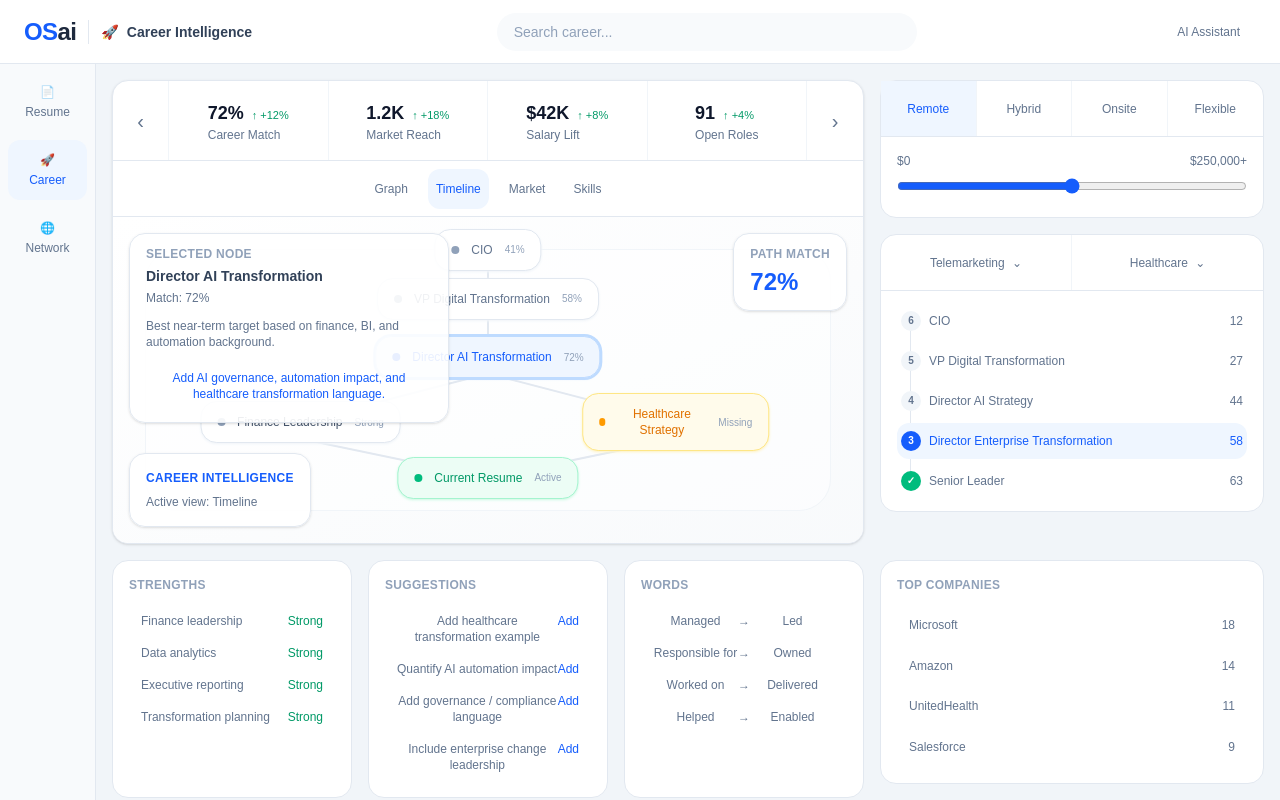
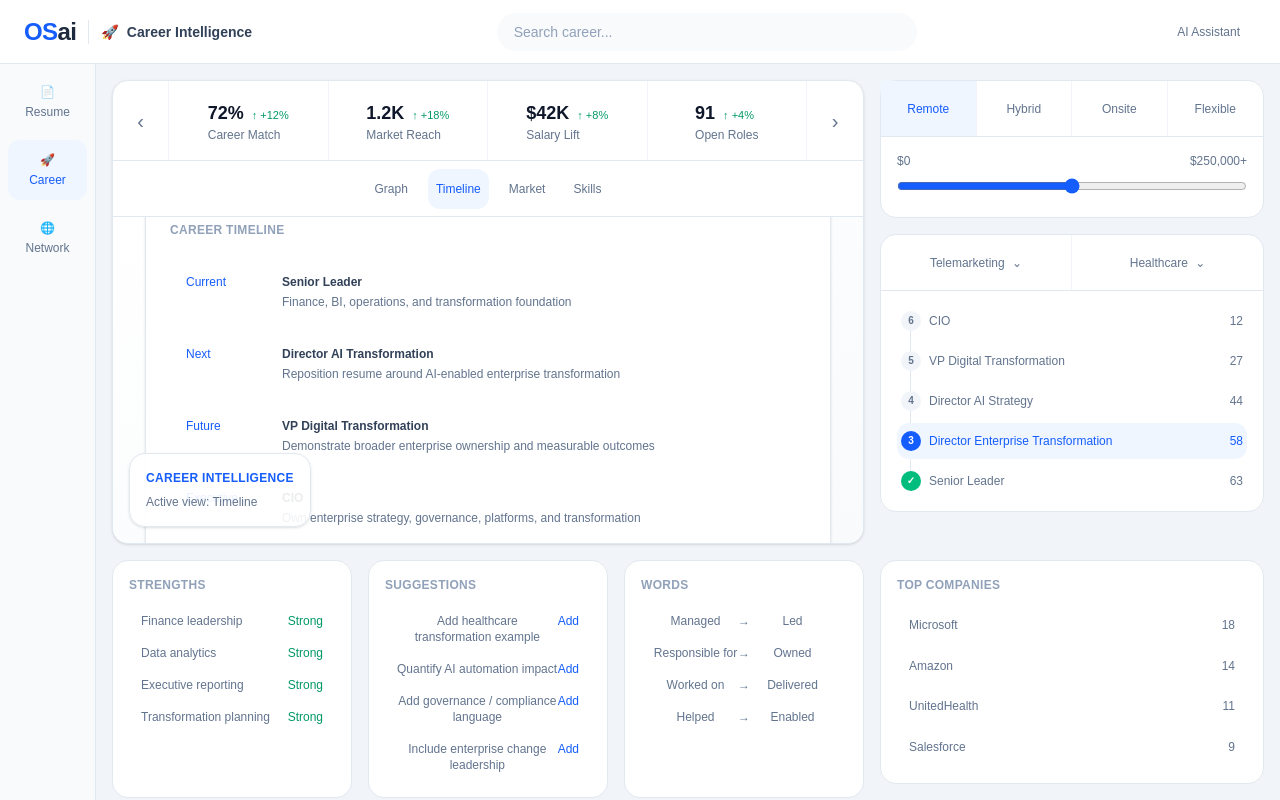
Before and after one commit to OrbitSystemsAi/career-pivot, a Next.js app: page / in a window 1280 px wide. Both pictures are taken after a click on the button "Timeline". Built offline with nearby package versions, Linux system fonts and the light colour scheme.

Commit message:
Add career timeline and skills view overrides

```diff
--- a/core/registry/moduleRegistry.ts
+++ b/core/registry/moduleRegistry.ts
@@ -2,12 +2,17 @@ import type { ModuleDefinition } from "@/core/types/module";
 
 import {
   CareerGraph,
+  CareerTimeline,
+  CareerSkills,
   CareerStrengths,
   CareerSuggestions,
   CareerWords,
   CareerFilters,
   CareerPath,
   CareerCompanies,
+  CareerMarketDemand,
+  CareerMarketCompanies,
+  CareerMarketActions,
 } from "@/modules/career";
 
 import {
@@ -91,6 +96,22 @@ export const moduleRegistry = {
       bottomCenter: CareerSuggestions,
       bottomRight: CareerWords,
     },
+
+    viewPanels: {
+      timeline: {
+        visualization: CareerTimeline,
+      },
+
+      market: {
+        bottomLeft: CareerMarketDemand,
+        bottomCenter: CareerMarketCompanies,
+        bottomRight: CareerMarketActions,
+      },
+
+      skills: {
+        visualization: CareerSkills,
+      },
+    },
   },
 
   network: {
--- a/core/shell/panels/D5BottomCenterPanel.tsx
+++ b/core/shell/panels/D5BottomCenterPanel.tsx
@@ -1,13 +1,13 @@
 "use client";
 
-import { getActiveModule } from "@/core/modules/getActiveModule";
+import { getActiveModulePanels } from "@/core/modules/getActiveModulePanels";
 import { useActiveModule } from "@/core/state/ActiveModuleProvider";
 
 export default function D5BottomCenterPanel() {
-  const { activeModule } = useActiveModule();
-  const module = getActiveModule(activeModule);
+  const { activeModule, activeView } = useActiveModule();
+  const { panels } = getActiveModulePanels(activeModule, activeView);
 
-  const Panel = module.panels.bottomCenter;
+  const Panel = panels.bottomCenter;
 
   return <Panel />;
 }
--- a/core/shell/panels/D5BottomLeftPanel.tsx
+++ b/core/shell/panels/D5BottomLeftPanel.tsx
@@ -1,13 +1,13 @@
 "use client";
 
-import { getActiveModule } from "@/core/modules/getActiveModule";
+import { getActiveModulePanels } from "@/core/modules/getActiveModulePanels";
 import { useActiveModule } from "@/core/state/ActiveModuleProvider";
 
 export default function D5BottomLeftPanel() {
-  const { activeModule } = useActiveModule();
-  const module = getActiveModule(activeModule);
+  const { activeModule, activeView } = useActiveModule();
+  const { panels } = getActiveModulePanels(activeModule, activeView);
 
-  const Panel = module.panels.bottomLeft;
+  const Panel = panels.bottomLeft;
 
   return <Panel />;
 }
--- a/core/shell/panels/D5BottomRightPanel.tsx
+++ b/core/shell/panels/D5BottomRightPanel.tsx
@@ -1,13 +1,13 @@
 "use client";
 
-import { getActiveModule } from "@/core/modules/getActiveModule";
+import { getActiveModulePanels } from "@/core/modules/getActiveModulePanels";
 import { useActiveModule } from "@/core/state/ActiveModuleProvider";
 
 export default function D5BottomRightPanel() {
-  const { activeModule } = useActiveModule();
-  const module = getActiveModule(activeModule);
+  const { activeModule, activeView } = useActiveModule();
+  const { panels } = getActiveModulePanels(activeModule, activeView);
 
-  const Panel = module.panels.bottomRight;
+  const Panel = panels.bottomRight;
 
   return <Panel />;
 }
--- /dev/null
+++ b/modules/career/components/CareerMarketActions.tsx
@@ -0,0 +1,19 @@
+export default function CareerMarketActions() {
+  return (
+    <div className="h-full rounded-2xl border border-slate-200 bg-white p-4">
+      <div className="mb-3 text-xs font-semibold uppercase tracking-wide text-slate-400">
+        Market Actions
+      </div>
+
+      {["Compare role demand", "Find salary bands", "Map required skills", "Rank target companies"].map((item) => (
+        <button
+          key={item}
+          className="flex w-full justify-between rounded-xl px-3 py-2 text-xs font-medium text-slate-500 hover:bg-blue-50 hover:text-blue-600"
+        >
+          <span>{item}</span>
+          <span className="text-blue-600">Run</span>
+        </button>
+      ))}
+    </div>
+  );
+}
--- /dev/null
+++ b/modules/career/components/CareerMarketCompanies.tsx
@@ -0,0 +1,19 @@
+export default function CareerMarketCompanies() {
+  return (
+    <div className="h-full rounded-2xl border border-slate-200 bg-white p-4">
+      <div className="mb-3 text-xs font-semibold uppercase tracking-wide text-slate-400">
+        Target Companies
+      </div>
+
+      {["UnitedHealth", "Humana", "Optum", "Salesforce Health"].map((item) => (
+        <button
+          key={item}
+          className="flex w-full justify-between rounded-xl px-3 py-2 text-xs font-medium text-slate-500 hover:bg-blue-50 hover:text-blue-600"
+        >
+          <span>{item}</span>
+          <span className="text-blue-600">View</span>
+        </button>
+      ))}
+    </div>
+  );
+}
--- /dev/null
+++ b/modules/career/components/CareerMarketDemand.tsx
@@ -0,0 +1,19 @@
+export default function CareerMarketDemand() {
+  return (
+    <div className="h-full rounded-2xl border border-slate-200 bg-white p-4">
+      <div className="mb-3 text-xs font-semibold uppercase tracking-wide text-slate-400">
+        Market Demand
+      </div>
+
+      {["AI Transformation", "Healthcare Tech", "Digital Operations", "BI Leadership"].map((item) => (
+        <button
+          key={item}
+          className="flex w-full justify-between rounded-xl px-3 py-2 text-xs font-medium text-slate-500 hover:bg-blue-50 hover:text-blue-600"
+        >
+          <span>{item}</span>
+          <span className="text-blue-600">High</span>
+        </button>
+      ))}
+    </div>
+  );
+}
--- /dev/null
+++ b/modules/career/components/CareerSkills.tsx
@@ -0,0 +1,41 @@
+const skills = [
+  { name: "Finance Leadership", level: "Strong", status: "matched" },
+  { name: "Business Intelligence", level: "Strong", status: "matched" },
+  { name: "AI Governance", level: "Missing", status: "gap" },
+  { name: "Healthcare Strategy", level: "Missing", status: "gap" },
+  { name: "Enterprise Change", level: "Developing", status: "partial" },
+];
+
+export default function CareerSkills() {
+  return (
+    <div className="flex h-full w-full items-center justify-center p-8">
+      <div className="w-full max-w-3xl rounded-2xl border border-slate-200 bg-white p-6 shadow-sm">
+        <div className="mb-6 text-xs font-semibold uppercase tracking-wide text-slate-400">
+          Career Skills
+        </div>
+
+        <div className="flex flex-col gap-2">
+          {skills.map((skill) => (
+            <button
+              key={skill.name}
+              className="flex justify-between rounded-xl px-4 py-3 text-xs font-medium text-slate-500 hover:bg-blue-50 hover:text-blue-600"
+            >
+              <span>{skill.name}</span>
+              <span
+                className={
+                  skill.status === "matched"
+                    ? "text-emerald-600"
+                    : skill.status === "gap"
+                      ? "text-amber-600"
+                      : "text-blue-600"
+                }
+              >
+                {skill.level}
+              </span>
+            </button>
+          ))}
+        </div>
+      </div>
+    </div>
+  );
+}
--- /dev/null
+++ b/modules/career/components/CareerTimeline.tsx
@@ -0,0 +1,55 @@
+const milestones = [
+  {
+    label: "Current",
+    title: "Senior Leader",
+    detail: "Finance, BI, operations, and transformation foundation",
+  },
+  {
+    label: "Next",
+    title: "Director AI Transformation",
+    detail: "Reposition resume around AI-enabled enterprise transformation",
+  },
+  {
+    label: "Future",
+    title: "VP Digital Transformation",
+    detail: "Demonstrate broader enterprise ownership and measurable outcomes",
+  },
+  {
+    label: "Executive",
+    title: "CIO",
+    detail: "Own enterprise strategy, governance, platforms, and transformation",
+  },
+];
+
+export default function CareerTimeline() {
+  return (
+    <div className="flex h-full w-full items-center justify-center p-8">
+      <div className="w-full max-w-3xl rounded-2xl border border-slate-200 bg-white p-6 shadow-sm">
+        <div className="mb-6 text-xs font-semibold uppercase tracking-wide text-slate-400">
+          Career Timeline
+        </div>
+
+        <div className="flex flex-col gap-3">
+          {milestones.map((milestone) => (
+            <div
+              key={milestone.title}
+              className="grid grid-cols-[96px_1fr] rounded-xl px-4 py-3 text-xs hover:bg-blue-50"
+            >
+              <div className="font-medium text-blue-600">{milestone.label}</div>
+
+              <div>
+                <div className="font-semibold text-slate-700">
+                  {milestone.title}
+                </div>
+
+                <div className="mt-1 text-slate-500">
+                  {milestone.detail}
+                </div>
+              </div>
+            </div>
+          ))}
+        </div>
+      </div>
+    </div>
+  );
+}
--- a/modules/career/index.ts
+++ b/modules/career/index.ts
@@ -1,4 +1,6 @@
 export { default as CareerGraph } from "./components/CareerGraph";
+export { default as CareerTimeline } from "./components/CareerTimeline";
+export { default as CareerSkills } from "./components/CareerSkills";
 
 export { default as CareerStrengths } from "./components/CareerStrengths";
 export { default as CareerSuggestions } from "./components/CareerSuggestions";
@@ -7,3 +9,7 @@ export { default as CareerWords } from "./components/CareerWords";
 export { default as CareerFilters } from "./components/CareerFilters";
 export { default as CareerCompanies } from "./components/CareerCompanies";
 export { default as CareerPath } from "./components/CareerPathPanel";
+
+export { default as CareerMarketDemand } from "./components/CareerMarketDemand";
+export { default as CareerMarketCompanies } from "./components/CareerMarketCompanies";
+export { default as CareerMarketActions } from "./components/CareerMarketActions";
```
